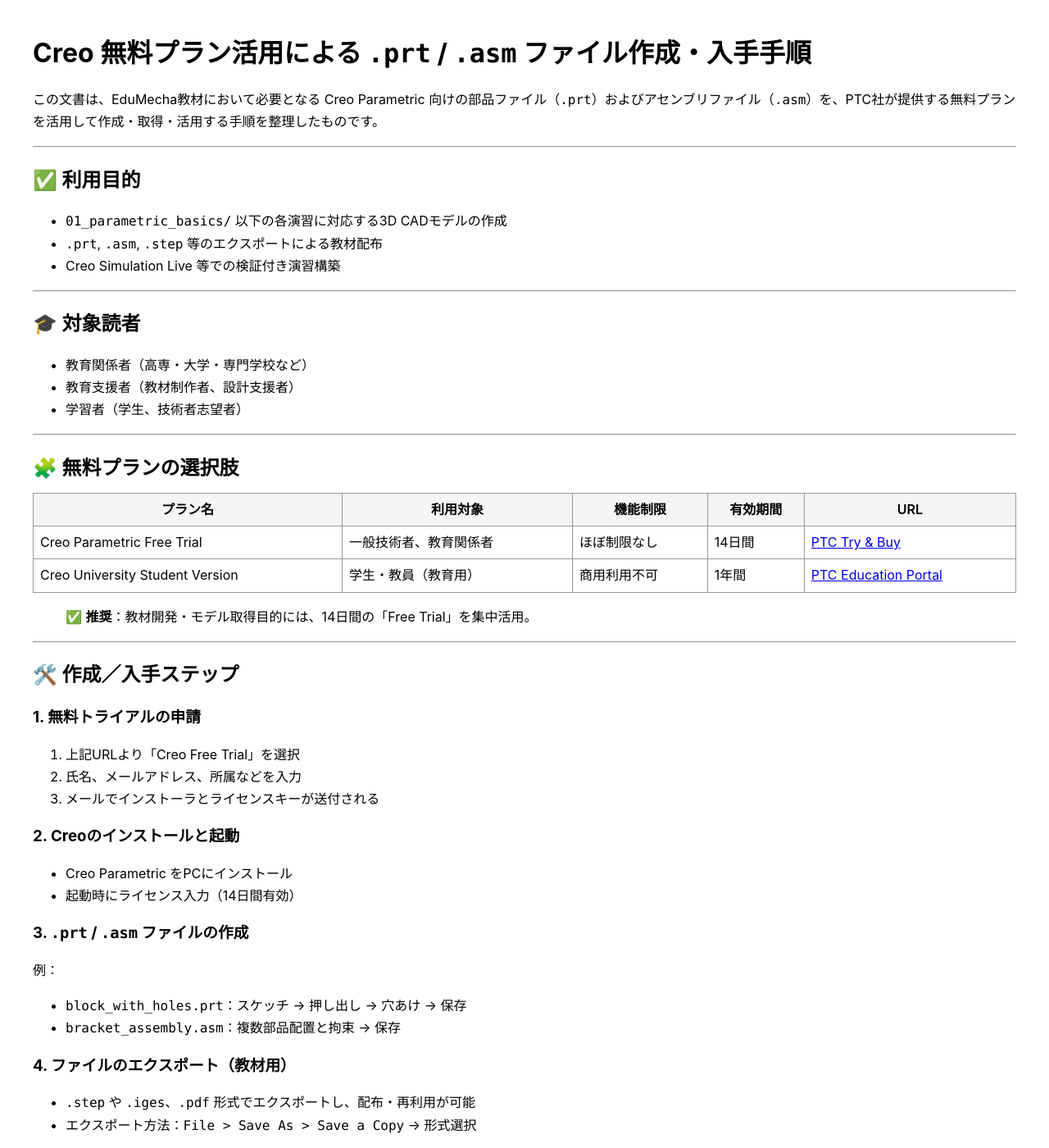
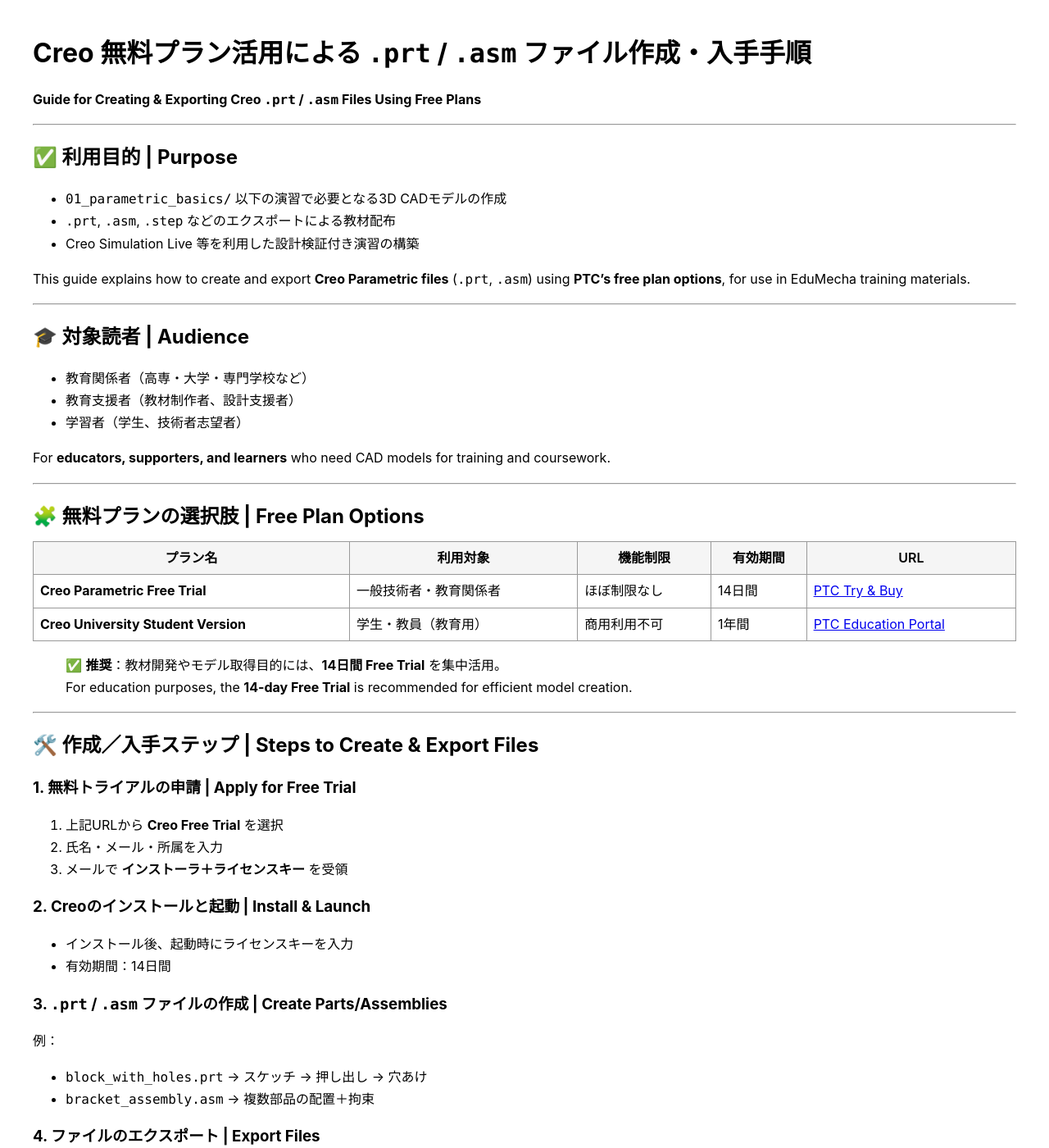
Before and after one commit to Samizo-AITL/EduMecha, a Jekyll site: the page built from docs/creo_modeling_guidance.md, in a window 1280 px wide and 1400 px high. Shown: the whole window at 82% size. Built offline with Jekyll 4.4.1, drawn with Linux system fonts in a browser that asks for light colours; our own code applies the rules of GitHub Pages for plain Markdown files; some of the changed text lies outside the part shown.

Commit message:
Update creo_modeling_guidance.md

````diff
--- a/docs/creo_modeling_guidance.md
+++ b/docs/creo_modeling_guidance.md
@@ -1,63 +1,72 @@
+---
+layout: default
+title: Creo Free Plan Guide - 無料プランによる `.prt` / `.asm` 作成手順
+---
+
 # Creo 無料プラン活用による `.prt` / `.asm` ファイル作成・入手手順
-
-この文書は、EduMecha教材において必要となる Creo Parametric 向けの部品ファイル（`.prt`）およびアセンブリファイル（`.asm`）を、PTC社が提供する無料プランを活用して作成・取得・活用する手順を整理したものです。
+**Guide for Creating & Exporting Creo `.prt` / `.asm` Files Using Free Plans**
 
 ---
 
-## ✅ 利用目的
+## ✅ 利用目的 | Purpose
 
-- `01_parametric_basics/` 以下の各演習に対応する3D CADモデルの作成
-- `.prt`, `.asm`, `.step` 等のエクスポートによる教材配布
-- Creo Simulation Live 等での検証付き演習構築
+- `01_parametric_basics/` 以下の演習で必要となる3D CADモデルの作成
+- `.prt`, `.asm`, `.step` などのエクスポートによる教材配布
+- Creo Simulation Live 等を利用した設計検証付き演習の構築
+
+This guide explains how to create and export **Creo Parametric files** (`.prt`, `.asm`) using **PTC’s free plan options**, for use in EduMecha training materials.
 
 ---
 
-## 🎓 対象読者
+## 🎓 対象読者 | Audience
 
 - 教育関係者（高専・大学・専門学校など）
 - 教育支援者（教材制作者、設計支援者）
 - 学習者（学生、技術者志望者）
 
+For **educators, supporters, and learners** who need CAD models for training and coursework.
+
 ---
 
-## 🧩 無料プランの選択肢
+## 🧩 無料プランの選択肢 | Free Plan Options
 
 | プラン名 | 利用対象 | 機能制限 | 有効期間 | URL |
 |----------|-----------|-----------|------------|-----|
-| Creo Parametric Free Trial | 一般技術者、教育関係者 | ほぼ制限なし | 14日間 | [PTC Try & Buy](https://www.ptc.com/en/try-and-buy/free-trials) |
-| Creo University Student Version | 学生・教員（教育用） | 商用利用不可 | 1年間 | [PTC Education Portal](https://www.ptc.com/en/education/free-software/creo-university-download) |
+| **Creo Parametric Free Trial** | 一般技術者・教育関係者 | ほぼ制限なし | 14日間 | [PTC Try & Buy](https://www.ptc.com/en/try-and-buy/free-trials) |
+| **Creo University Student Version** | 学生・教員（教育用） | 商用利用不可 | 1年間 | [PTC Education Portal](https://www.ptc.com/en/education/free-software/creo-university-download) |
 
-> ✅ **推奨**：教材開発・モデル取得目的には、14日間の「Free Trial」を集中活用。
+> ✅ **推奨**：教材開発やモデル取得目的には、**14日間 Free Trial** を集中活用。
+> For education purposes, the **14-day Free Trial** is recommended for efficient model creation.
 
 ---
 
-## 🛠️ 作成／入手ステップ
+## 🛠️ 作成／入手ステップ | Steps to Create & Export Files
 
-### 1. 無料トライアルの申請
-1. 上記URLより「Creo Free Trial」を選択
-2. 氏名、メールアドレス、所属などを入力
-3. メールでインストーラとライセンスキーが送付される
+### 1. 無料トライアルの申請 | Apply for Free Trial
+1. 上記URLから **Creo Free Trial** を選択
+2. 氏名・メール・所属を入力
+3. メールで **インストーラ＋ライセンスキー** を受領
 
-### 2. Creoのインストールと起動
-- Creo Parametric をPCにインストール
-- 起動時にライセンス入力（14日間有効）
+### 2. Creoのインストールと起動 | Install & Launch
+- インストール後、起動時にライセンスキーを入力
+- 有効期間：14日間
 
-### 3. `.prt` / `.asm` ファイルの作成
+### 3. `.prt` / `.asm` ファイルの作成 | Create Parts/Assemblies
 例：
-- `block_with_holes.prt`：スケッチ → 押し出し → 穴あけ → 保存
-- `bracket_assembly.asm`：複数部品配置と拘束 → 保存
+- `block_with_holes.prt` → スケッチ → 押し出し → 穴あけ
+- `bracket_assembly.asm` → 複数部品の配置＋拘束
 
-### 4. ファイルのエクスポート（教材用）
-- `.step` や `.iges`、`.pdf` 形式でエクスポートし、配布・再利用が可能
-- エクスポート方法：`File > Save As > Save a Copy` → 形式選択
+### 4. ファイルのエクスポート | Export Files
+- 教材配布用に `.step`, `.iges`, `.pdf` 形式で保存
+- 方法：`File > Save As > Save a Copy` → 形式選択
 
-### 5. 作成ファイルの整理・教材反映
+### 5. 教材反映・整理 | Organize for Training
 - 各教材フォルダに格納（例：`01_block_with_holes/block_with_holes.prt`）
-- スクリーンショットや操作手順書も `.md` として添付推奨
+- スクリーンショットや操作説明を `.md` として添付推奨
 
 ---
 
-## 📁 出力ファイル例（フォルダ構造）
+## 📁 出力ファイル例 | Example Directory
 
 ```
 01_parametric_basics/
@@ -72,15 +81,15 @@
 
 ---
 
-## 📌 注意点とヒント
+## 📌 注意点とヒント | Notes & Tips
 
-- トライアル終了後はCreoが使用できなくなるため、**必ずエクスポート保存を行うこと**。
-- 作業は **期間内（14日）に集中して進める**。
-- 学校環境などで継続利用が必要な場合は、**University版の申請も検討**。
+- トライアル終了後はCreoが使用不可 → **必ずエクスポート保存**
+- 作業は **14日以内に集中** して進める
+- 継続利用が必要な場合 → **University版の申請**を検討
 
 ---
 
-## 💡 参考リンク
+## 💡 参考リンク | References
 
 - [Creo Free Trial（PTC公式）](https://www.ptc.com/en/try-and-buy/free-trials)
 - [PTC Education（学生・教員向け）](https://www.ptc.com/en/education/free-software)
````
Also changed, not shown: other parts of docs/creo_modeling_guidance.md (+4 -1 lines).
